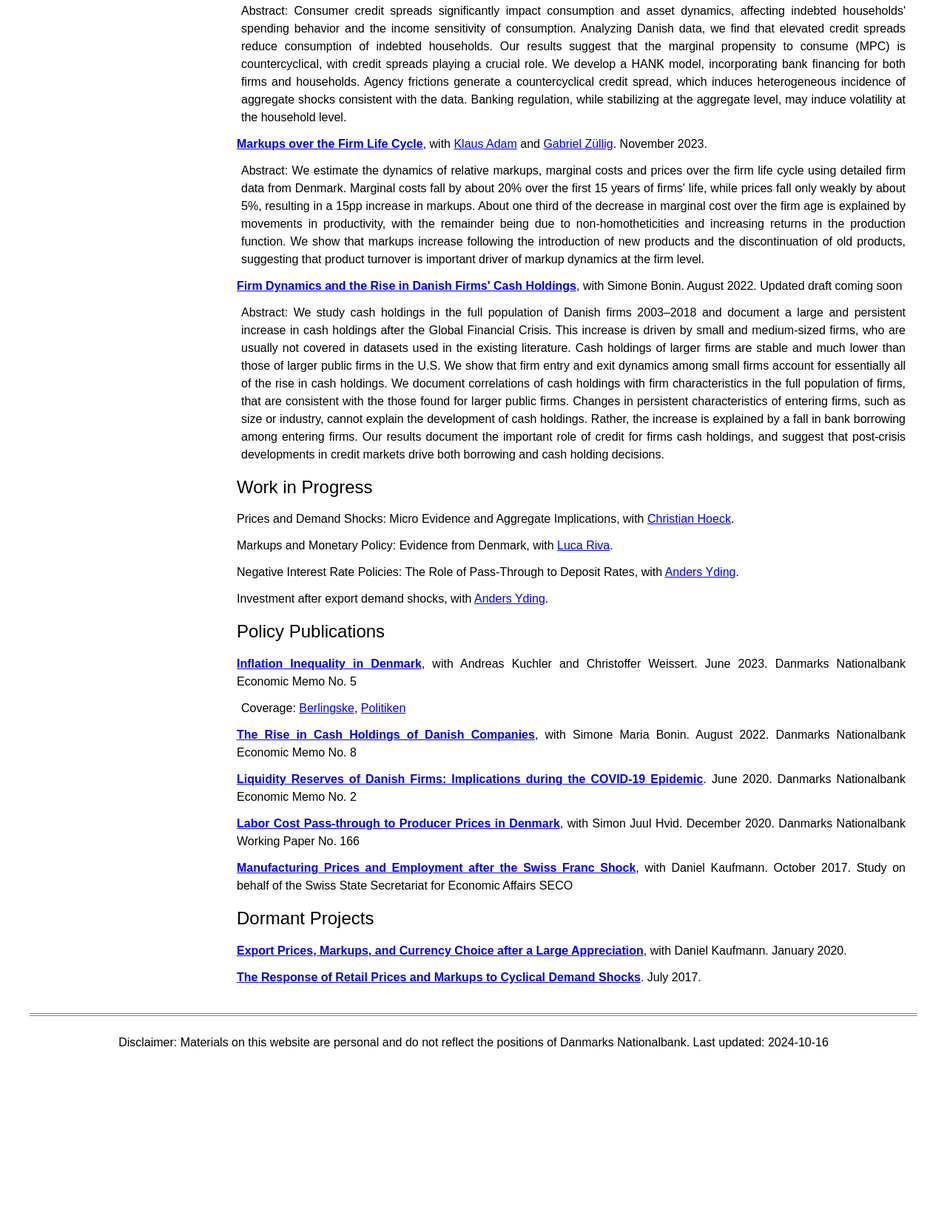
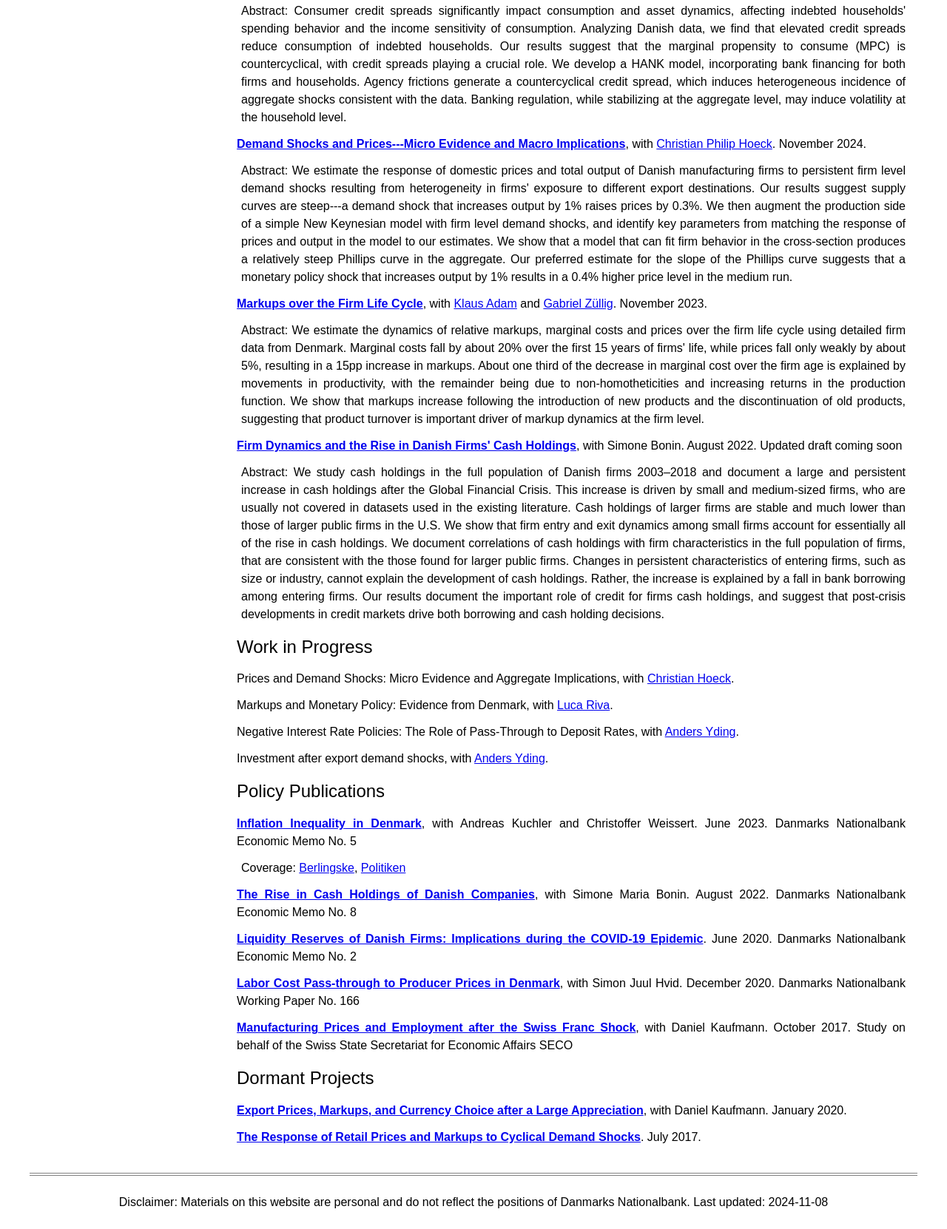
Before and after one commit to tobiasrenkin/tobiasrenkin.github.io, a plain HTML site: page index.html in a window 1280 px wide. Shown: the part 897-2559 px from the top of the page at 74% size. Before the commit the page ends 2343 px from the top, so only its background shows below. Drawn offline with Linux system fonts and the light colour scheme.

Commit message:
automatic update.

```diff
--- a/index.html
+++ b/index.html
@@ -104,6 +104,17 @@
       at <b>American Economic Review</b>
 
    	<p style="margin-left:6px">Abstract: Consumer credit spreads significantly impact consumption and asset dynamics, affecting indebted households' spending behavior and the income sensitivity of consumption. Analyzing Danish data, we find that elevated credit spreads reduce consumption of indebted households. Our results suggest that the marginal propensity to consume (MPC) is countercyclical, with credit spreads playing a crucial role. We develop a HANK model, incorporating bank financing for both firms and households. Agency frictions generate a countercyclical credit spread, which induces heterogeneous incidence of aggregate shocks consistent with the data. Banking regulation, while stabilizing at the aggregate level, may induce volatility at the household level.</p>
+
+
+	</p>
+
+    <a href="https://www.dropbox.com/scl/fi/p73zo182d2l306cp5tbwt/demand-shocks-and-prices-november824.pdf?rlkey=2ii9uzpzxo690ur33nfn6eb9t&st=m65pews2&raw=1" target="_blank"><b>Demand Shocks and Prices---Micro Evidence and Macro Implications</b></a>, with
+        <a href="https://www.christianphoeck.com/" target="_blank">Christian Philip Hoeck</a>.
+    November 2024.
+
+
+
+   	<p style="margin-left:6px">Abstract: We estimate the response of domestic prices and total output of Danish manufacturing firms to persistent firm level demand shocks resulting from heterogeneity in firms' exposure to different export destinations. Our results suggest supply curves are steep---a demand shock that increases output by 1% raises prices by 0.3%. We then augment the production side of a simple New Keynesian model with firm level demand shocks, and identify key parameters from matching the response of prices and output in the model to our estimates. We show that a model that can fit firm behavior in the cross-section produces a relatively steep Phillips curve in the aggregate. Our preferred estimate for the slope of the Phillips curve suggests that a monetary policy shock that increases output by 1% results in a 0.4% higher price level in the medium run.</p>
 
 
 	</p>
@@ -269,7 +280,7 @@
 
 <footer>
 	Disclaimer: Materials on this website are personal and do not reflect the positions of Danmarks Nationalbank.
-	Last updated: 2024-10-16
+	Last updated: 2024-11-08
 </footer>
 
 
```
Also changed, not shown: 1 other file.
